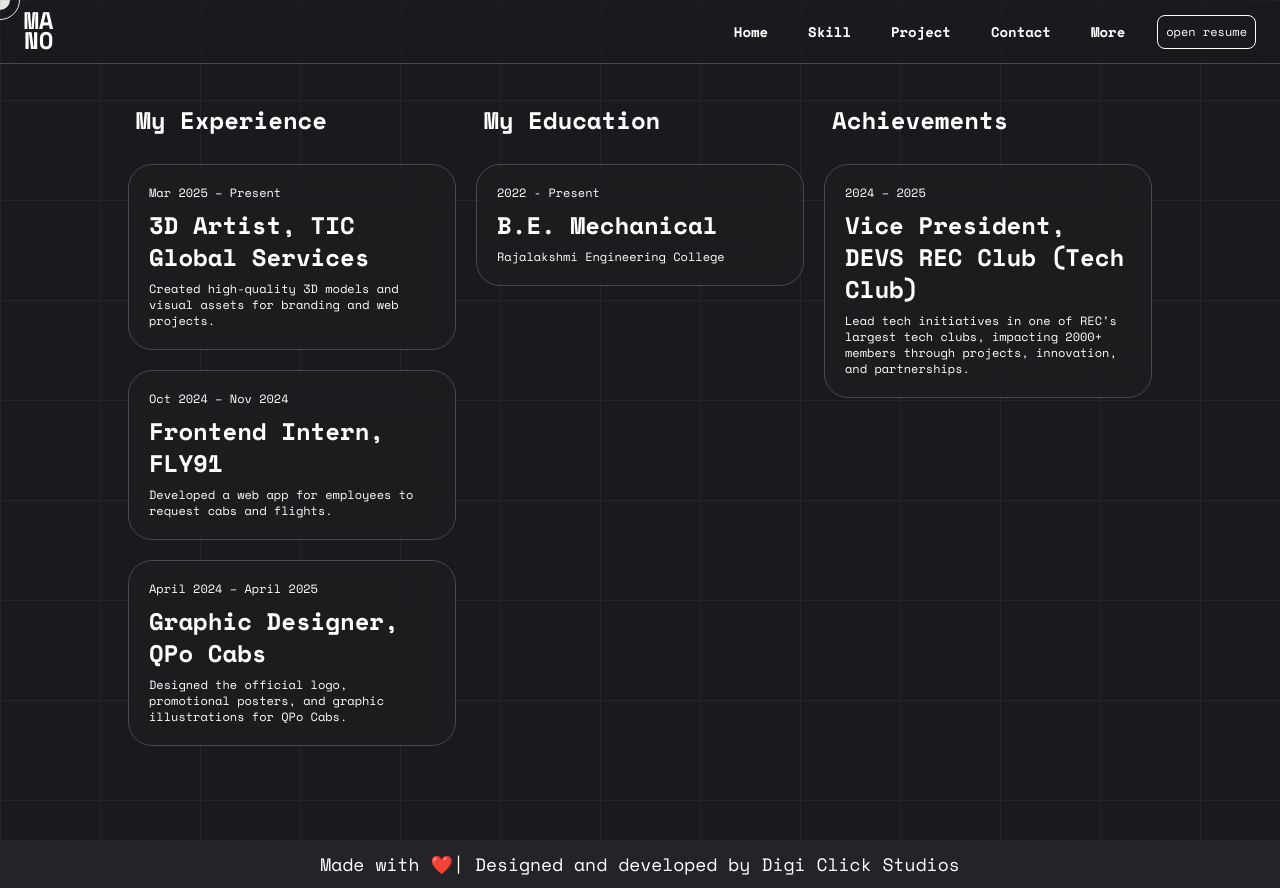
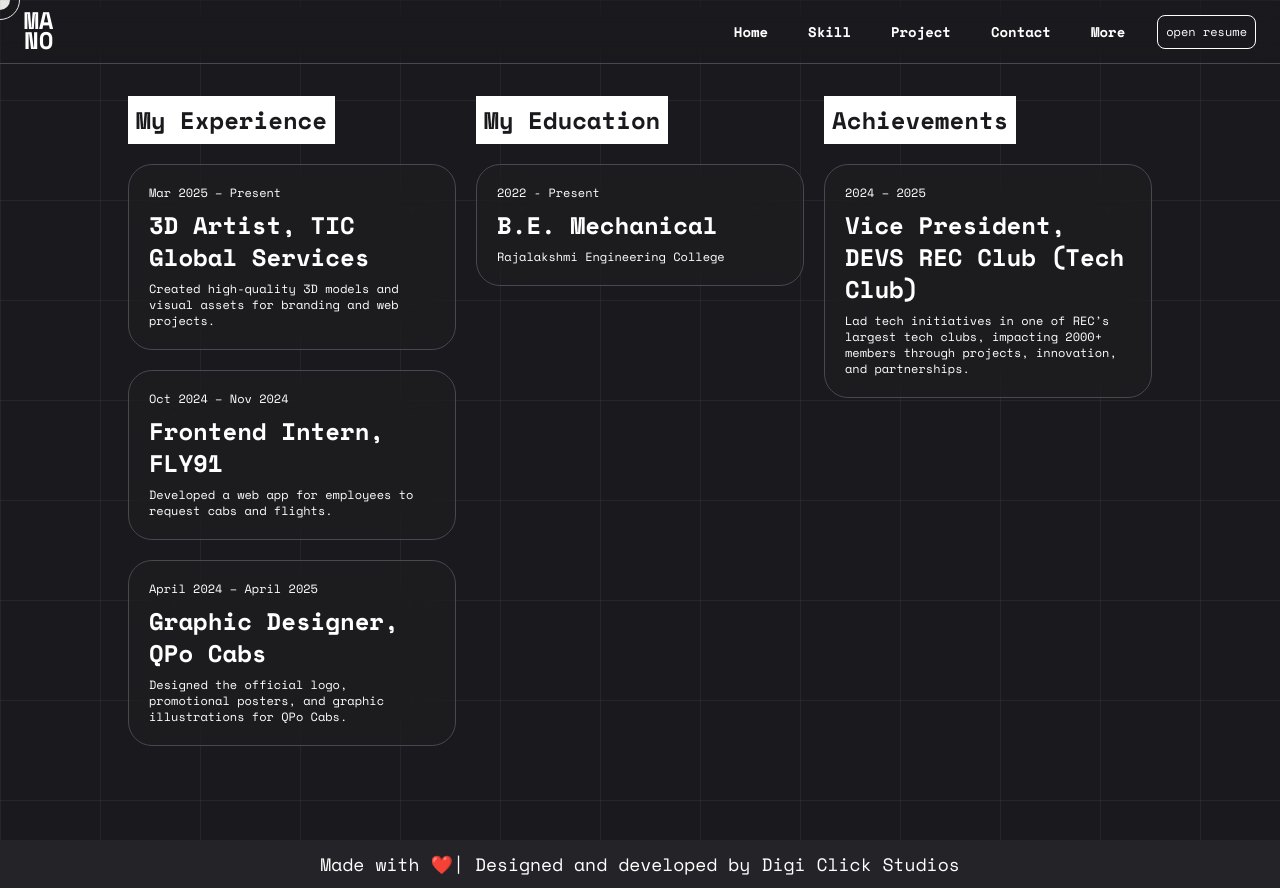
Before and after one commit to manov-ik/mano-portfolio, a React (Vite) app: page /more in a window 1280 px wide. Built offline with nearby package versions, Linux system fonts and the light colour scheme.

Commit message:
updated resume

```diff
--- a/src/components/More.tsx
+++ b/src/components/More.tsx
@@ -59,7 +59,7 @@ const More = () => {
       title: "Vice President",
       company: "DEVS REC Club (Tech Club)",
       description:
-        "Lead tech initiatives in one of REC’s largest tech clubs, impacting 2000+ members through projects, innovation, and partnerships.",
+        "Lad tech initiatives in one of REC’s largest tech clubs, impacting 2000+ members through projects, innovation, and partnerships.",
     },
   ];
 
@@ -69,7 +69,9 @@ const More = () => {
         <div className="w-full flex flex-col lg:flex-row gap-5">
           {/* Experience Section */}
           <div className="w-full flex flex-col gap-5">
-            <p className="text-2xl font-bold text-white p-2">My Experience</p>
+            <p className="text-2xl font-bold p-2 text-[#1A191D] bg-white transition-all duration-300 hover:bg-[#BB77FF] w-fit">
+              My Experience
+            </p>
             {experienceData.map((item, index) => (
               <Card
                 key={index}
@@ -83,7 +85,9 @@ const More = () => {
 
           {/* Education Section */}
           <div className="w-full flex flex-col gap-5">
-            <p className="text-2xl font-bold text-white p-2">My Education</p>
+            <p className="text-2xl font-bold p-2 text-[#1A191D] bg-white transition-all duration-300 hover:bg-[#BB77FF] w-fit">
+              My Education
+            </p>
             {educationData.map((item, index) => (
               <Card
                 key={index}
@@ -96,7 +100,9 @@ const More = () => {
 
           {/* Achievements Section */}
           <div className="w-full flex flex-col gap-5">
-            <p className="text-2xl font-bold text-white p-2">Achievements</p>
+            <p className="text-2xl font-bold p-2 text-[#1A191D] bg-white transition-all duration-300 hover:bg-[#BB77FF] w-fit">
+              Achievements
+            </p>
             {achievementsData.map((item, index) => (
               <Card
                 key={index}
```
Also changed, not shown: 1 other file (tests, documents, lock files or other folders).
